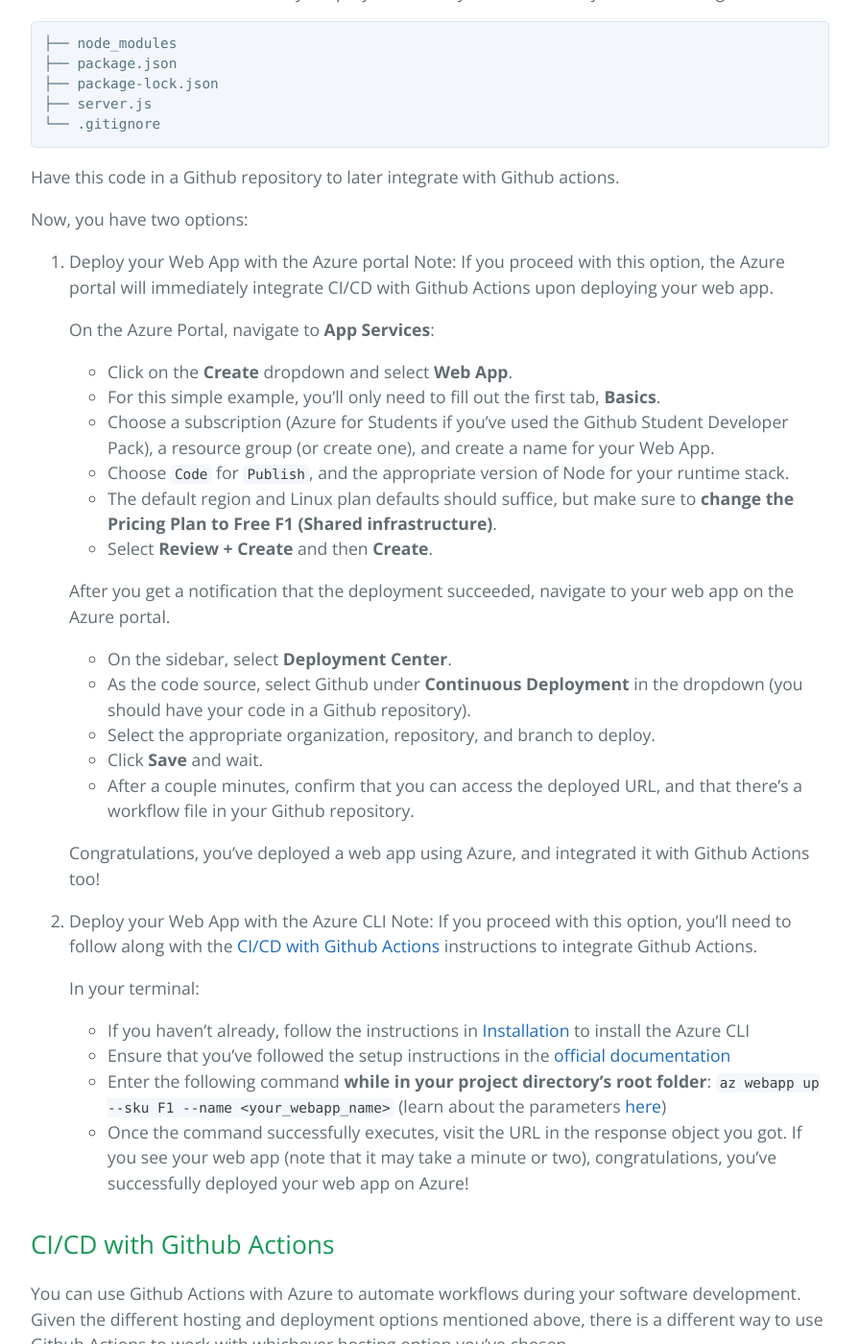
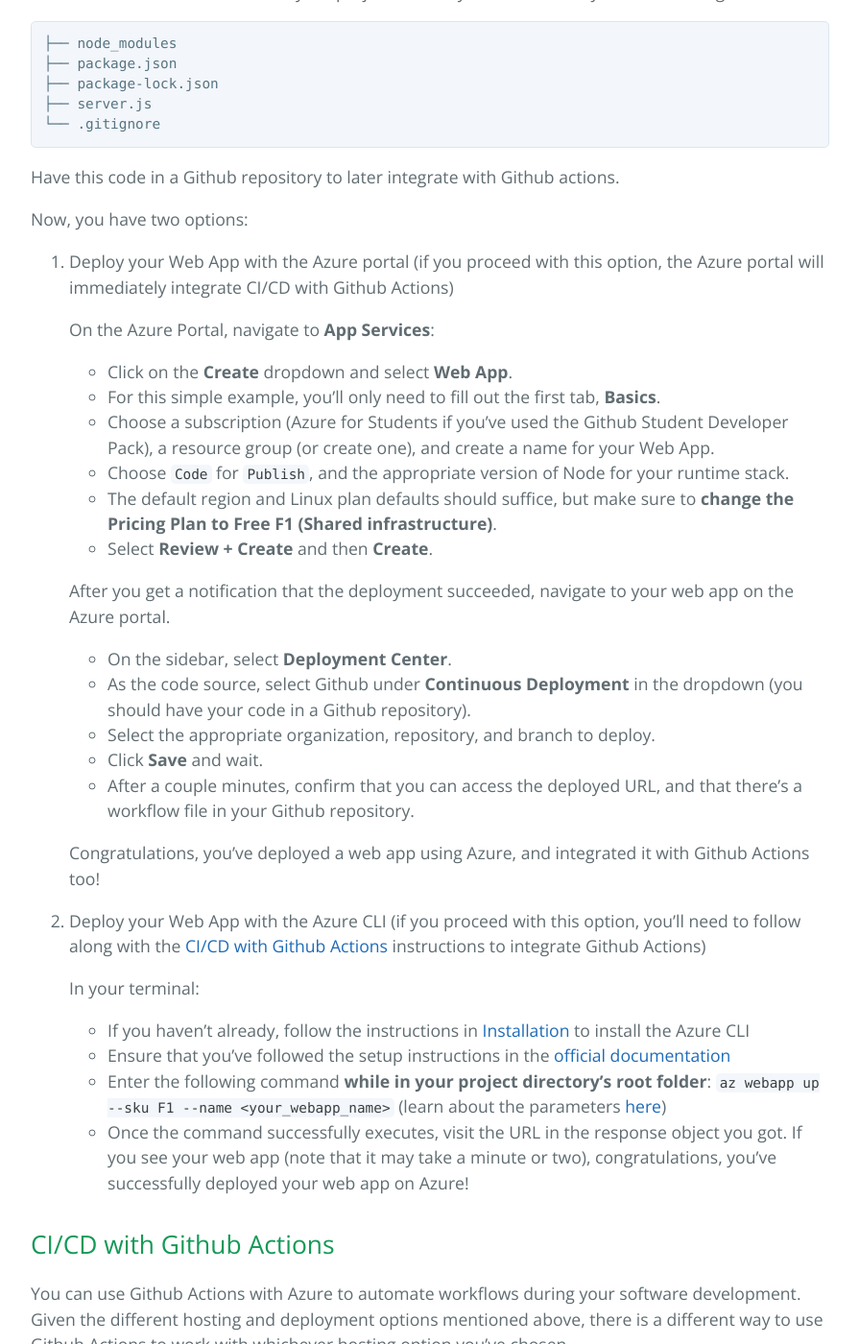
Before and after one commit to learning-software-engineering/learning-software-engineering.github.io, a Jekyll site: the page built from Topics/Development_Process/Azure_webapp_deployment_with_nodejs.md, in a window 1280 px wide and 1400 px high, scrolled down 3274 px. Shown: the whole window at 96% size, without its empty margins (192-1087 px from the left). Built offline with Jekyll 4.4.1, drawn with Linux system fonts in a browser that asks for light colours; our own code applies the rules of GitHub Pages for plain Markdown files.

Commit message:
acostaj9: Made formatting changes.

```diff
--- a/Topics/Development_Process/Azure_webapp_deployment_with_nodejs.md
+++ b/Topics/Development_Process/Azure_webapp_deployment_with_nodejs.md
@@ -94,8 +94,7 @@
 
 Now, you have two options:
 
-1. Deploy your Web App with the Azure portal
-    Note: If you proceed with this option, the Azure portal will immediately integrate CI/CD with Github Actions upon deploying your web app.
+1. Deploy your Web App with the Azure portal (if you proceed with this option, the Azure portal will immediately integrate CI/CD with Github Actions)
 
     On the Azure Portal, navigate to **App Services**:
 
@@ -118,8 +117,7 @@
     Congratulations, you've deployed a web app using Azure, and integrated it with Github Actions too!
 
 
-2. Deploy your Web App with the Azure CLI
-    Note: If you proceed with this option, you'll need to follow along with the [CI/CD with Github Actions](#cicd-with-github-actions) instructions to integrate Github Actions.
+2. Deploy your Web App with the Azure CLI (if you proceed with this option, you'll need to follow along with the [CI/CD with Github Actions](#cicd-with-github-actions) instructions to integrate Github Actions)
 
     In your terminal:
 
```
